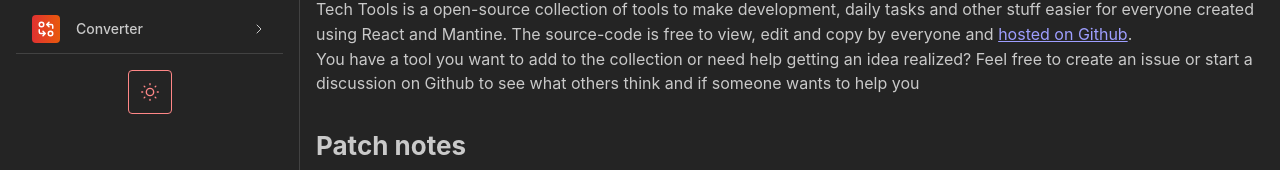
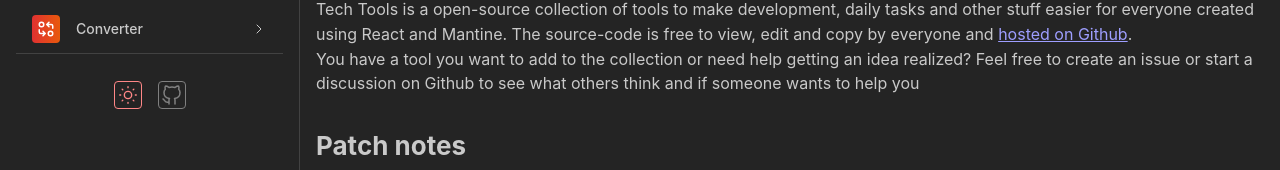
Before and after one commit to Akashic101/tech-tools, a Next.js app: page / in a window 1280 px wide. Shown: the part 200-370 px from the top of the page. Built offline with nearby package versions, Linux system fonts and the light colour scheme.

Commit message:
Added github-button

```diff
--- a/app/components/ActionToggle/ActionToggle.tsx
+++ b/app/components/ActionToggle/ActionToggle.tsx
@@ -15,7 +15,6 @@ export function ActionToggle() {
 				onClick={() => setColorScheme(computedColorScheme === 'light' ? 'dark' : 'light')}
 				variant="outline"
 				color="red"
-				size="xl"
 				aria-label="Toggle color scheme"
 			>
 				<IconSun className={cx(classes.icon, classes.light)} stroke={1.5} />
--- a/app/components/NavBarNested/NavBarNested.tsx
+++ b/app/components/NavBarNested/NavBarNested.tsx
@@ -1,8 +1,9 @@
-import { Group, Code, ScrollArea, Text } from '@mantine/core';
+import { Group, Code, ScrollArea, Text, Flex, ActionIcon } from '@mantine/core';
 import classes from './NavBarNested.module.css';
 import { ActionToggle } from '../ActionToggle/ActionToggle';
 import { LinksGroup } from '../NavBarLinksGroup/NavBarLinksGroup';
 import { data } from './navigation';
+import { IconBrandGithub } from '@tabler/icons-react';
 
 export function NavbarNested() {
 	const links = data.map((item) => <LinksGroup {...item} key={item.label} />);
@@ -28,7 +29,18 @@ export function NavbarNested() {
 			</ScrollArea>
 
 			<div className={classes.footer}>
-				<ActionToggle />
+				<Flex mih={50} gap="md" justify="center" align="center" direction="row" wrap="wrap">
+					<ActionToggle />
+					<ActionIcon
+						component="a"
+						href="https://github.com/Akashic101/tech-tools"
+						color="grey"
+						variant="outline"
+						aria-label="Settings"
+					>
+						<IconBrandGithub stroke={1.5} />
+					</ActionIcon>
+				</Flex>
 			</div>
 		</nav>
 	);
```
